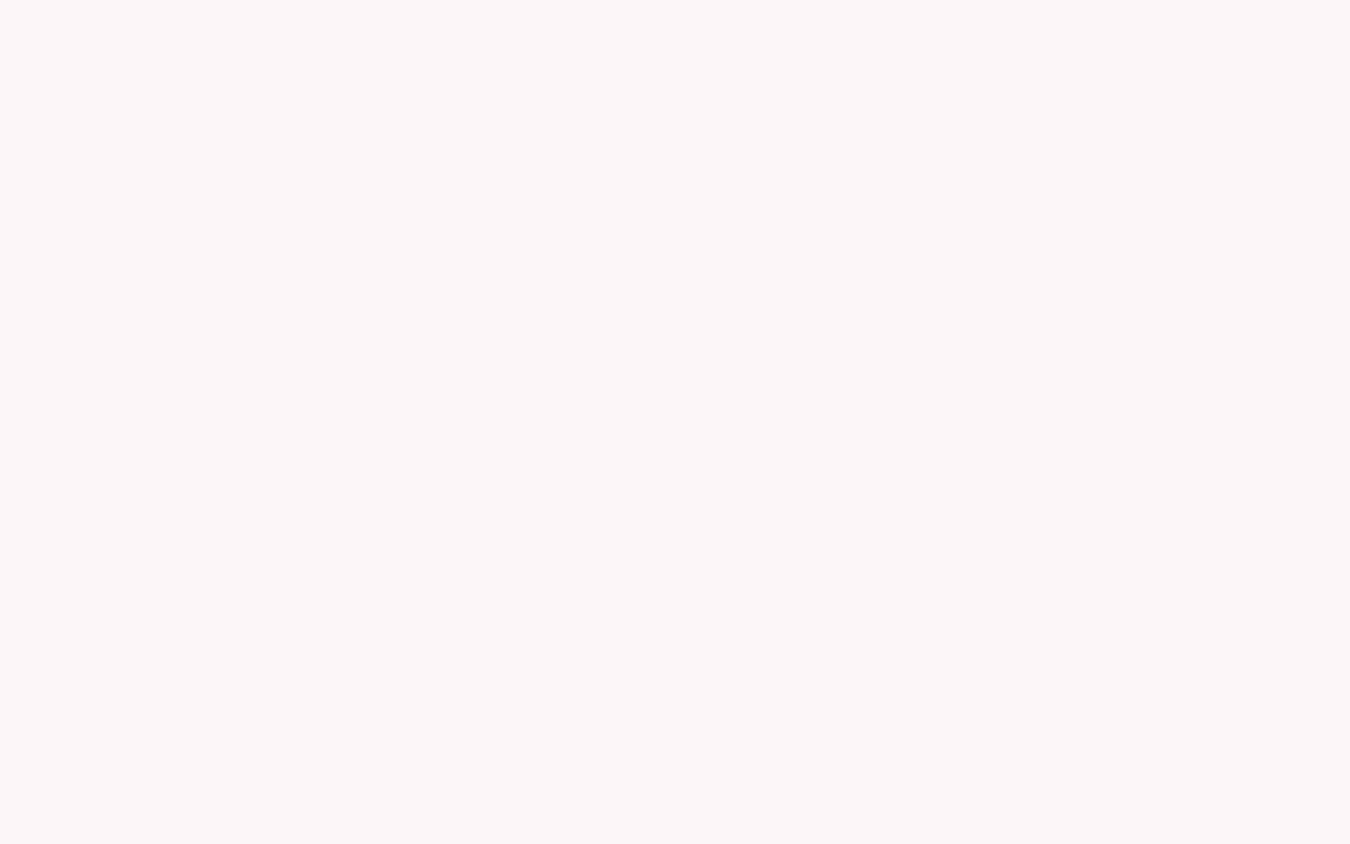
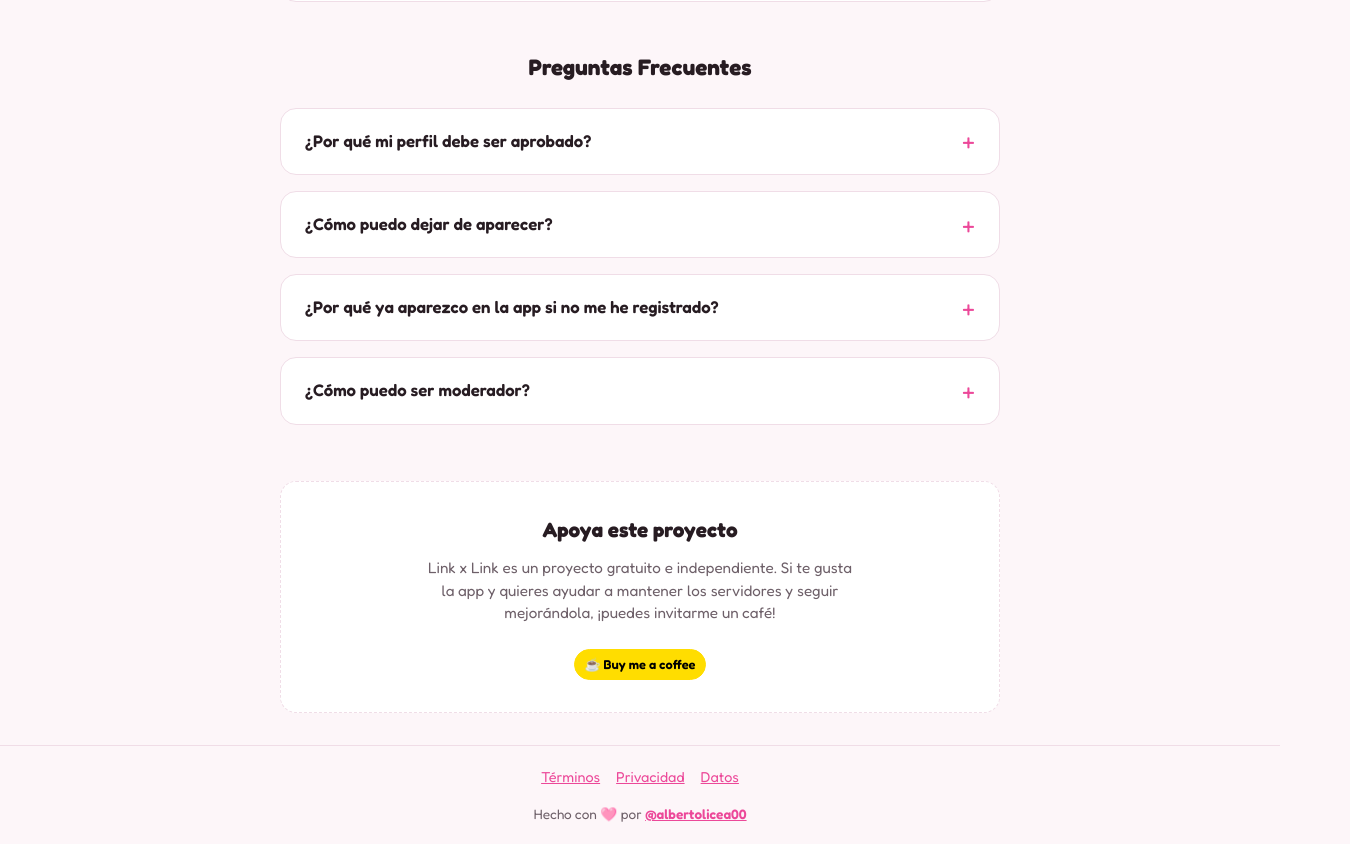
Before and after one commit to albertolicea00/linkXlink, a React (Vite) app: page /es in a window 1280 px wide. Shown: the part 1396-2240 px from the top of the page, 1350 px wide, since content can reach past the window. Before the commit the page ends 1415 px from the top, so only its background shows below. Built offline with nearby package versions, Linux system fonts and the light colour scheme; no server answers.

Commit message:
feat: expand landing page with FAQ, support section, and redesigned footer
Add FAQ accordion with 4 common questions, a support/buy-me-a-coffee
section, logo in hero, and a redesigned footer with credit line.
Include all CSS and i18n strings for EN and ES.

```diff
--- a/src/i18n/en.json
+++ b/src/i18n/en.json
@@ -44,9 +44,22 @@
     "how2": "Share the platform so other people join.",
     "how3": "Enter the app and swipe through profiles.",
     "how4": "Interested in someone? Tap the WhatsApp button.",
-    "how5": "Something wrong? Report it and help the community.",
-    "how6": "Join our <tg>Telegram community</tg> to help keep the app running, report bugs and get support.",
-    "acceptTerms": "I accept the <eula>terms and conditions</eula>, the <privacy>privacy policy</privacy> and the <data>data usage policy</data>."
+    "how5": "Something not working? Report it and help the community.",
+    "how6": "Join our <tg>Telegram community</tg> to help maintain the app, report bugs, and ask for help.",
+    "faqTitle": "Frequently Asked Questions",
+    "faq1Q": "Why does my profile need approval?",
+    "faq1A": "To maintain a safe and quality environment, all new profiles are reviewed by our moderators. Only approved profiles will be visible to the community.",
+    "faq2Q": "How can I stop appearing?",
+    "faq2A": "You can pause or hide your profile at any time from the 'My Profile' section. Also, if you receive multiple reports, your profile will be hidden automatically.",
+    "faq3Q": "Why do I already appear in the app without registering?",
+    "faq3A": "Your profile was likely migrated because you gave prior consent in one of the unofficial Link x Link groups. You can claim ownership of your profile by registering with your WhatsApp number.",
+    "faq4Q": "How can I become a moderator?",
+    "faq4A": "We choose the most active users who help the community as moderators. If you are interested, you can request it by writing to us on our Telegram channel.",
+    "supportTitle": "Support this project",
+    "supportText": "Link x Link is a free and independent project. If you like the app and want to help maintain the servers and keep improving it, you can buy me a coffee!",
+    "footerMadeWith": "Made with 🩷 by ",
+    "footerCoffee": "Buy me a coffee",
+    "acceptTerms": "I accept the <eula>terms and conditions</eula>, the <privacy>privacy policy</privacy> and the <data>data usage</data>."
   },
   "profile": {
     "openWhatsApp": "Open WhatsApp",
@@ -289,6 +302,11 @@
     "confirmRemoveModText": "{{email}} will lose access to the moderation panel.",
     "confirmRemoveAdminTitle": "Remove admin?",
     "confirmRemoveAdminText": "{{email}} will lose full control of the panel.",
+    "staffActionError": "Could not complete the action. Try again.",
+    "promotedModMsg": "Now a moderator.",
+    "promotedAdminMsg": "Now an admin.",
+    "removedModMsg": "Moderator removed.",
+    "removedAdminMsg": "Admin removed.",
     "email": "Email",
     "password": "Password",
     "login": "Log in",
--- a/src/i18n/es.json
+++ b/src/i18n/es.json
@@ -46,6 +46,19 @@
     "how4": "¿Te interesa alguien? Pulsa el botón de WhatsApp.",
     "how5": "¿Algo no funciona? Repórtalo y ayuda a la comunidad.",
     "how6": "Únete a nuestra <tg>comunidad de Telegram</tg> para ayudar a mantener la app, reportar fallos y pedir ayuda.",
+    "faqTitle": "Preguntas Frecuentes",
+    "faq1Q": "¿Por qué mi perfil debe ser aprobado?",
+    "faq1A": "Para mantener un entorno seguro y de calidad, todos los perfiles nuevos son revisados por nuestros moderadores. Solo los perfiles aprobados serán visibles para la comunidad.",
+    "faq2Q": "¿Cómo puedo dejar de aparecer?",
+    "faq2A": "Puedes pausar u ocultar tu perfil en cualquier momento desde la sección 'Mi Perfil'. También, si recibes múltiples reportes, tu perfil se ocultará automáticamente.",
+    "faq3Q": "¿Por qué ya aparezco en la app si no me he registrado?",
+    "faq3A": "Es probable que tu perfil fuera migrado porque diste tu consentimiento previo en uno de los grupos no oficiales de Link x Link. Puedes reclamar la propiedad de tu perfil registrándote con tu número de WhatsApp.",
+    "faq4Q": "¿Cómo puedo ser moderador?",
+    "faq4A": "Elegimos como moderadores a los usuarios más activos y que más ayudan a la comunidad. Si te interesa, puedes pedirlo escribiéndonos por nuestro canal de Telegram.",
+    "supportTitle": "Apoya este proyecto",
+    "supportText": "Link x Link es un proyecto gratuito e independiente. Si te gusta la app y quieres ayudar a mantener los servidores y seguir mejorándola, ¡puedes invitarme un café!",
+    "footerMadeWith": "Hecho con 🩷 por ",
+    "footerCoffee": "Buy me a coffee",
     "acceptTerms": "Acepto los <eula>términos y condiciones</eula>, la <privacy>política de privacidad</privacy> y el <data>uso de datos</data>."
   },
   "profile": {
@@ -288,6 +301,11 @@
     "confirmRemoveModText": "{{email}} perderá acceso al panel de moderación.",
     "confirmRemoveAdminTitle": "¿Quitar admin?",
     "confirmRemoveAdminText": "{{email}} perderá el control total del panel.",
+    "staffActionError": "No se pudo completar la acción. Inténtalo de nuevo.",
+    "promotedModMsg": "Ahora es moderador.",
+    "promotedAdminMsg": "Ahora es admin.",
+    "removedModMsg": "Moderador eliminado.",
+    "removedAdminMsg": "Admin eliminado.",
     "email": "Correo electrónico",
     "password": "Contraseña",
     "login": "Iniciar sesión",
--- a/src/index.css
+++ b/src/index.css
@@ -264,7 +264,7 @@ a {
 .landing__hero::before {
   content: "";
   position: absolute;
-  inset: -40px -60px auto;
+  inset: -160px -350px auto;
   height: 260px;
   background: radial-gradient(
     closest-side,
@@ -276,6 +276,12 @@ a {
 
 .landing__hero > * {
   position: relative;
+}
+
+.landing__hero-logo {
+  width: 64px;
+  height: 64px;
+  margin: 0 auto 1rem;
 }
 
 .landing__hero h1 {
@@ -407,12 +413,130 @@ a {
   font-weight: 700;
 }
 
+.landing__faq h2 {
+  text-align: center;
+  font-size: 1.4rem;
+  margin-bottom: 1.5rem;
+}
+
+.faq-grid {
+  display: grid;
+  gap: 1rem;
+}
+
+.faq-item {
+  background: var(--color-surface);
+  border: 1px solid var(--color-border);
+  border-radius: var(--radius);
+  padding: 1.25rem 1.5rem;
+  text-align: left;
+}
+
+.faq-item summary {
+  font-size: 1.05rem;
+  font-weight: 600;
+  color: var(--color-text);
+  cursor: pointer;
+  list-style: none;
+  position: relative;
+  padding-right: 1.5rem;
+}
+
+.faq-item summary::-webkit-details-marker {
+  display: none;
+}
+
+.faq-item summary::after {
+  content: "+";
+  position: absolute;
+  right: 0;
+  top: 50%;
+  transform: translateY(-50%);
+  font-size: 1.5rem;
+  line-height: 1;
+  color: var(--color-primary);
+  font-weight: 400;
+}
+
+.faq-item[open] summary::after {
+  content: "−";
+}
+
+.faq-item p {
+  color: var(--color-text-muted);
+  font-size: 0.95rem;
+  margin: 1rem 0 0;
+}
+
+.landing__support {
+  margin-top: 3.5rem;
+  background: var(--color-surface);
+  border: 1px dashed var(--color-border);
+  border-radius: var(--radius);
+  padding: 2rem 1.5rem;
+  text-align: center;
+}
+
+.landing__support h2 {
+  font-size: 1.3rem;
+  margin-bottom: 0.75rem;
+}
+
+.landing__support p {
+  color: var(--color-text-muted);
+  font-size: 0.95rem;
+  max-width: 48ch;
+  margin: 0 auto 1.5rem;
+}
+
 .landing__footer {
   display: flex;
-  justify-content: center;
-  gap: 1.5rem;
+  flex-direction: column;
+  align-items: center;
+  gap: 1rem;
   padding: 1.25rem;
   border-top: 1px solid var(--color-border);
+  text-align: center;
+}
+
+.landing__footer-links {
+  display: flex;
+  justify-content: center;
+  flex-wrap: wrap;
+  gap: 1rem;
+  font-size: 0.9rem;
+}
+
+.landing__footer-credits {
+  display: flex;
+  align-items: center;
+  justify-content: center;
+  flex-wrap: wrap;
+  gap: 0.75rem;
+  font-size: 0.85rem;
+  color: var(--color-text-muted);
+}
+
+.landing__footer-credits p {
+  margin: 0;
+}
+
+.landing__footer-credits a {
+  font-weight: 600;
+}
+
+.btn--coffee {
+  font-size: 0.8rem;
+  min-height: auto;
+  padding: 0.3rem 0.6rem;
+  border-radius: 999px;
+  background-color: #ffdd00;
+  border-color: #ffdd00;
+  color: #000;
+}
+
+.btn--coffee:hover:not(:disabled) {
+  filter: brightness(0.9);
 }
 
 /* App page */
@@ -456,6 +580,7 @@ a {
 
 /* Swipe deck (Tinder-style stack) */
 .swipe-deck--empty {
+  padding-top: 2em;
   text-align: center;
 }
 
--- a/src/pages/Landing.tsx
+++ b/src/pages/Landing.tsx
@@ -92,6 +92,7 @@ export function Landing({ lang }: Props) {
 
       <main className="landing__main">
         <section className="landing__hero">
+          <img src="/icons/icon.svg" alt="" className="landing__hero-logo" />
           <h1>{t('app.name')}</h1>
           <p className="landing__tagline">
             <Trans i18nKey="app.tagline" components={WA_COMPONENTS} />
@@ -190,12 +191,52 @@ export function Landing({ lang }: Props) {
             </li>
           </ol>
         </section>
+
+        <section className="landing__faq" style={{ marginTop: '3rem' }}>
+          <h2>{t('landing.faqTitle')}</h2>
+          <div className="faq-grid">
+            <details className="faq-item">
+              <summary>{t('landing.faq1Q')}</summary>
+              <p>{t('landing.faq1A')}</p>
+            </details>
+            <details className="faq-item">
+              <summary>{t('landing.faq2Q')}</summary>
+              <p>{t('landing.faq2A')}</p>
+            </details>
+            <details className="faq-item">
+              <summary>{t('landing.faq3Q')}</summary>
+              <p>{t('landing.faq3A')}</p>
+            </details>
+            <details className="faq-item">
+              <summary>{t('landing.faq4Q')}</summary>
+              <p>{t('landing.faq4A')}</p>
+            </details>
+          </div>
+        </section>
+
+        <section className="landing__support">
+          <h2>{t('landing.supportTitle')}</h2>
+          <p>{t('landing.supportText')}</p>
+          <a href="https://buymeacoffee.com/albertolicea00" className="btn btn--primary btn--coffee" target="_blank" rel="noopener noreferrer">
+            ☕ {t('landing.footerCoffee')}
+          </a>
+        </section>
       </main>
 
       <footer className="landing__footer">
-        <Link to="/eula">{t('footer.eula')}</Link>
-        <Link to="/privacy">{t('footer.privacy')}</Link>
-        <Link to="/data">{t('footer.data')}</Link>
+        <div className="landing__footer-links">
+          <Link to="/eula">{t('footer.eula')}</Link>
+          <Link to="/privacy">{t('footer.privacy')}</Link>
+          <Link to="/data">{t('footer.data')}</Link>
+        </div>
+        <div className="landing__footer-credits">
+          <p>
+            {t('landing.footerMadeWith')}
+            <a href="https://github.com/albertolicea00" target="_blank" rel="noopener noreferrer">
+              @albertolicea00
+            </a>
+          </p>
+        </div>
       </footer>
     </div>
   )
```
